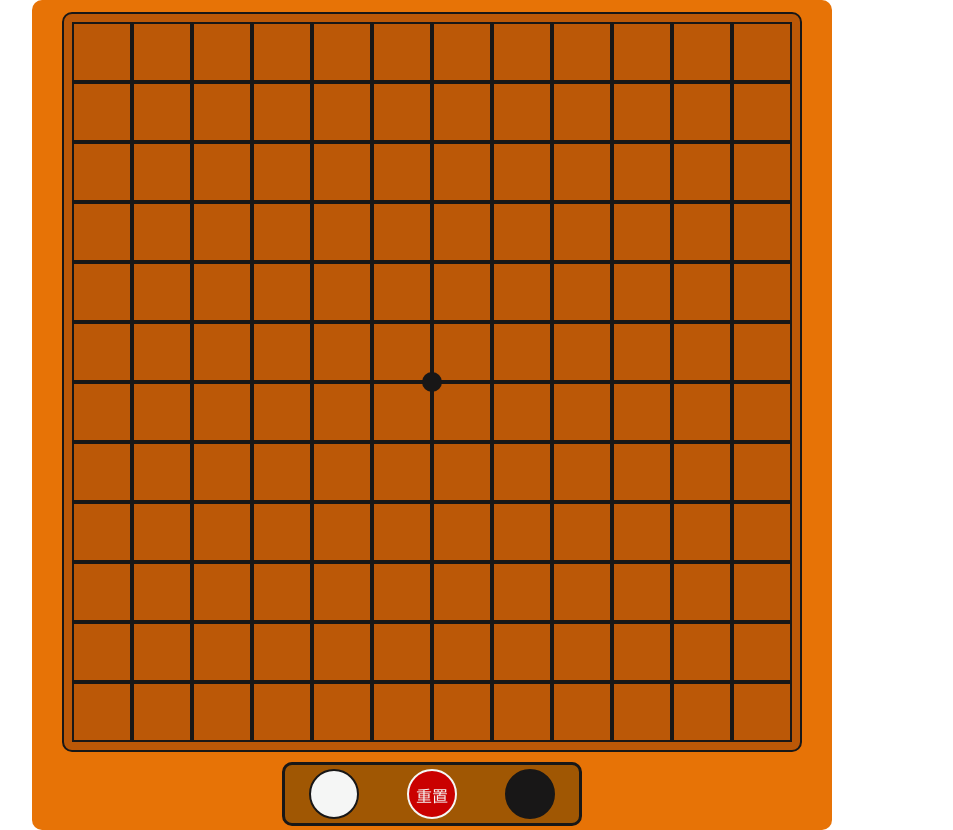
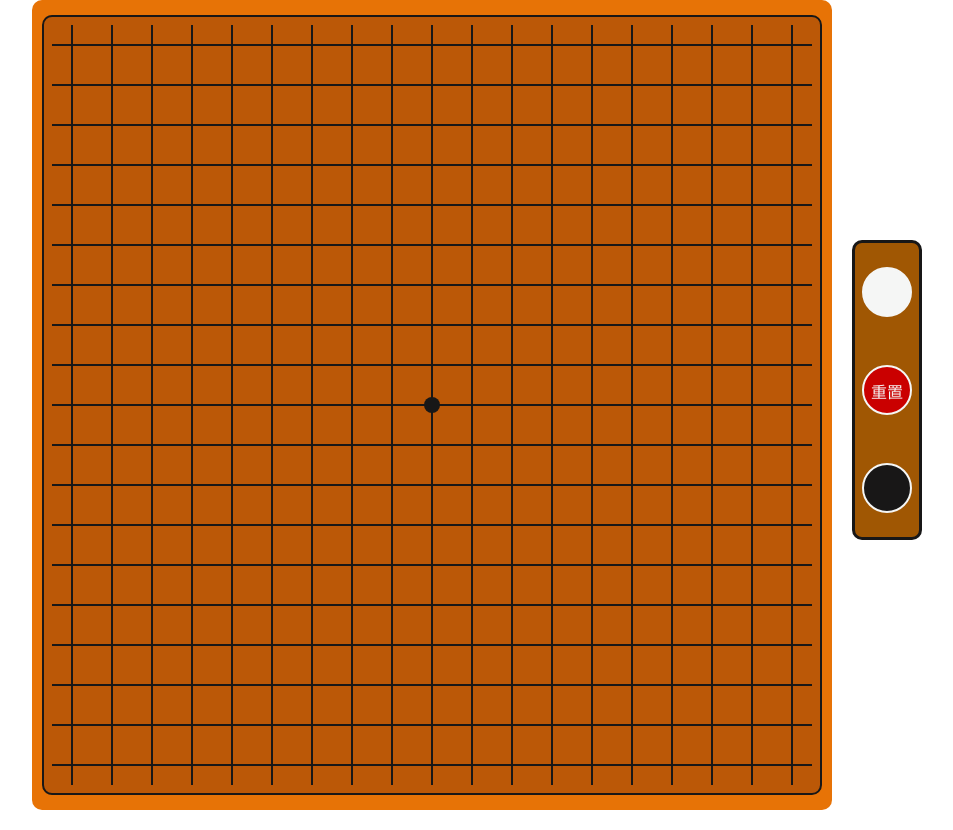
Before and after one commit to Jerry-306/gobang, a React (Create React App) app: page / in a window 1280 px wide. Shown: the whole page, without its empty margins (208-1161 px from the left). Built offline with nearby package versions, Linux system fonts and the light colour scheme.

Commit message:
棋盘布局升级

```diff
--- a/src/App.css
+++ b/src/App.css
@@ -1,19 +1,23 @@
 .app {
   width: 800px;
-  height: 830px;
+  height: 810px;
   margin: 0 auto;
-  padding: 2px;
+  padding: 5px;
   background-color: #e77306;
   border-radius: 10px;
 }
 .choose-color {
-  margin: 0 auto;
+  position: fixed;
+  left: 50%;
+  top: 50%;
   display: flex;
-  flex-direction: row;
+  flex-direction: column;
   justify-content: space-around;
   align-items: center;
-  width: 300px;
-  height: 64px;
+  width: 70px;
+  height: 300px;
+  margin-top: -160px;
+  margin-left: 420px;
   border: 3px solid #181717;
   background-color: rgb(160, 87, 3);
   border-radius: 10px;
--- a/src/App.js
+++ b/src/App.js
@@ -16,8 +16,9 @@ function App() {
     }
   }, [matrix])
   const handleReset = () => {
-    let newMatrix = new Array(12).fill(0).map(() => new Array(12).fill(0));
+    let newMatrix = new Array(19).fill(0).map(() => new Array(19).fill(0));
     setMatrix(newMatrix);
+    setSelectedColor(2);
   }
   return (
     <div className='app'>
--- a/src/components/CheckerBoard/index.css
+++ b/src/components/CheckerBoard/index.css
@@ -6,8 +6,8 @@
     align-items: center;
     align-content: center;
     justify-content: center;
-    width: 740px;
-    height: 740px;
+    width: 780px;
+    height: 780px;
     margin: 10px auto;
     border: 2px solid #181717;
     background-color: #bb5807;
@@ -18,10 +18,10 @@
     position: absolute;
     top: 50%;
     left: 50%;
-    margin-left: -10px;
-    margin-top: -10px;
-    width: 20px;
-    height: 20px;
+    margin-left: -8px;
+    margin-top: -8px;
+    width: 16px;
+    height: 16px;
     background-color: #181717;
     border-radius: 50%;
 }
--- a/src/components/Grid/index.css
+++ b/src/components/Grid/index.css
@@ -2,16 +2,46 @@
     box-sizing: border-box;
 }
 .container {
+    display: flex;
+    flex-direction: row;
+    flex-wrap: wrap;
+    justify-content: center;
+    align-items: center;
+    align-content: center;
     position: relative;
-    width: 60px;
-    height: 60px;
-    border: 2px solid #181717;
+    width: 40px;
+    height: 40px;
     background-color: #bb5807;
 }
+.div1, .div2, .div3, .div4 {
+    width: 20px;
+    height: 20px;
+}
+.div1 {
+    border-right: 1px solid #181717;
+    border-bottom: 1px solid #181717;
+}
+.div2 {
+    border-left: 1px solid #181717;
+    border-bottom: 1px solid #181717;
+}
+.div3 {
+    border-right: 1px solid #181717;
+    border-top: 1px solid #181717;
+}
+.div4 {
+    border-left: 1px solid #181717;
+    border-top: 1px solid #181717;
+}
 .cicle {
-    width: 40px;
-    height: 40px;
-    margin: 8px auto;
+    position: absolute;
+    left: 50%;
+    top: 50%;
+    width: 26px;
+    height: 26px;
+    margin-top: -13px;
+    margin-left: -13px;
     box-shadow: 0px 0px 2px 2px #5f5d5d;
     border-radius: 50%;
+    z-index: 9;
 }
--- a/src/components/Grid/index.jsx
+++ b/src/components/Grid/index.jsx
@@ -24,6 +24,12 @@ export default function Grid({row, colum}) {
 
   return (
     <div className='container' onClick={handleClick}>
+      {/* <div className='left-line'></div>
+      <div className='right-line'></div> */}
+      <div className='div1'></div>
+      <div className='div2'></div>
+      <div className='div3'></div>
+      <div className='div4'></div>
       {
       show
         ? <div className='cicle'
--- a/src/store/index.jsx
+++ b/src/store/index.jsx
@@ -2,13 +2,13 @@ import { atom } from 'recoil';
 
 const boradValues = atom({
     key: 'boradValues',
-    default: new Array(12).fill(0).map(() => new Array(12).fill(0))
+    default: new Array(19).fill(0).map(() => new Array(19).fill(0))
 })
 
 // 1: 白色  2: 黑色
 export const color = atom({
     key: 'color',
-    default: 1
+    default: 2
 })
 
 export default boradValues;
```
